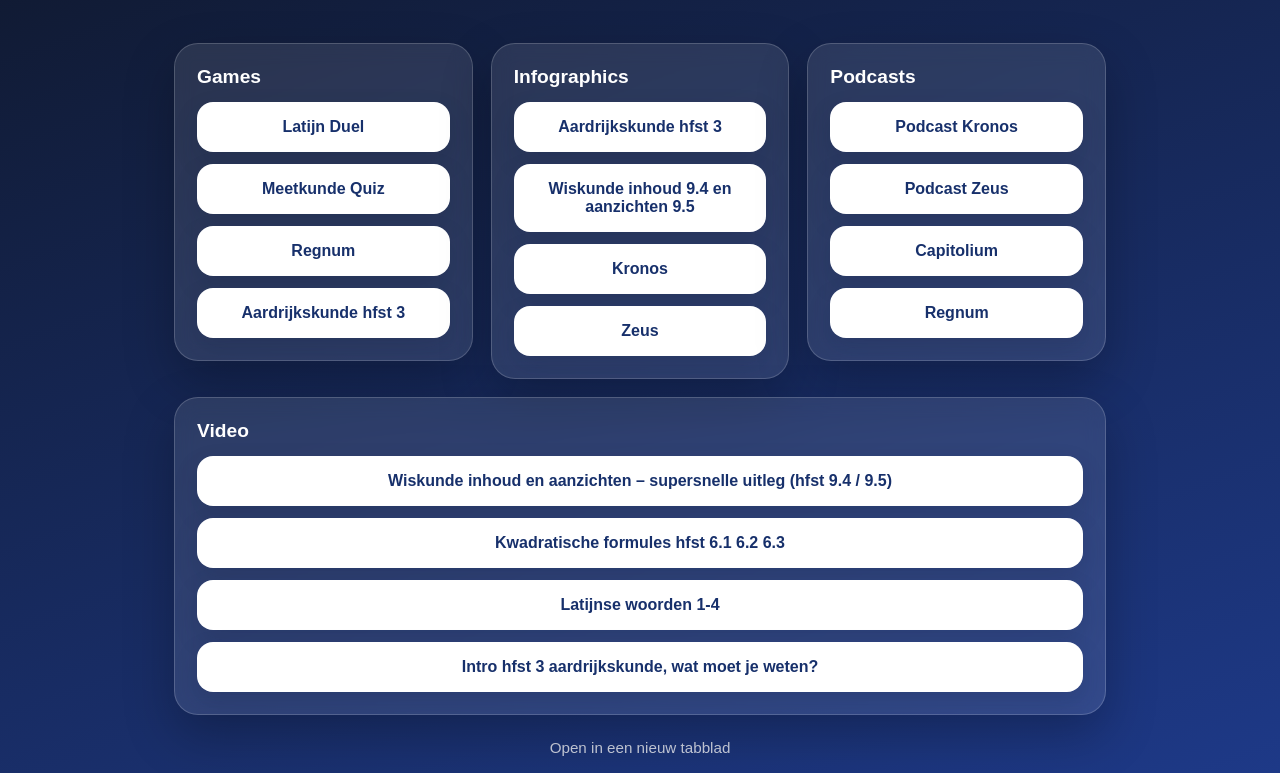
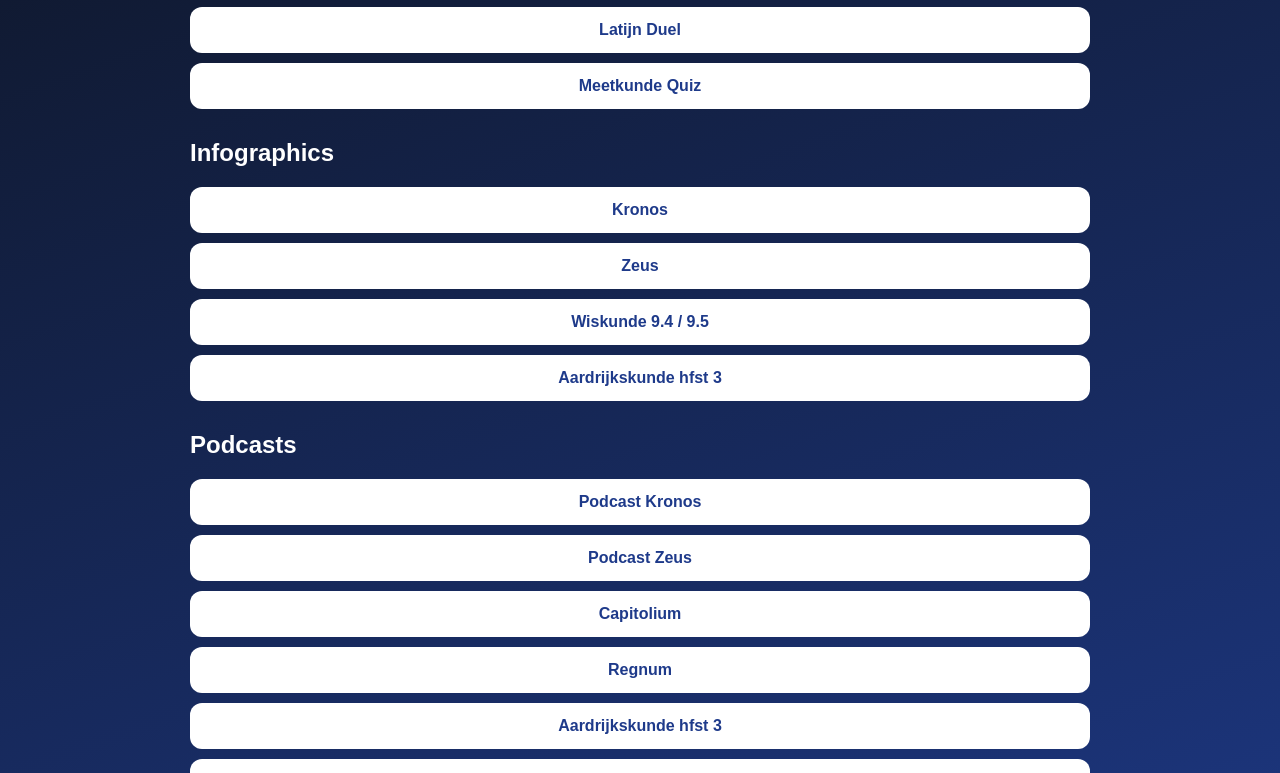
Before and after one commit to barmando/oelbert, a plain HTML site: page index.html in a window 1280 px wide. Shown: the part 149-922 px from the top of the page. Drawn offline with Linux system fonts and the light colour scheme.

Commit message:
Update index.html

```diff
--- a/index.html
+++ b/index.html
@@ -5,214 +5,42 @@
   <meta name="viewport" content="width=device-width, initial-scale=1.0">
   <title>Oelbert Studiehulp</title>
   <style>
-    :root {
-      --bg1: #0f172a;
-      --bg2: #1e3a8a;
-      --card: rgba(255, 255, 255, 0.1);
-      --card-border: rgba(255, 255, 255, 0.18);
-      --text: #ffffff;
-      --muted: rgba(255, 255, 255, 0.78);
-      --button-bg: #ffffff;
-      --button-text: #17306b;
-      --button-hover: #e8eefc;
-      --shadow: 0 20px 50px rgba(0, 0, 0, 0.25);
-      --radius: 24px;
-    }
-
-    * {
-      box-sizing: border-box;
-    }
-
-    body {
-      margin: 0;
-      font-family: Arial, sans-serif;
-      color: var(--text);
-      background: linear-gradient(160deg, var(--bg1), var(--bg2));
-      min-height: 100vh;
-    }
-
-    .page {
-      width: 100%;
-      max-width: 980px;
-      margin: 0 auto;
-      padding: 24px 16px 48px;
-    }
-
-    .hero {
-      text-align: center;
-      padding: 24px 12px 10px;
-    }
-
-    .hero h1 {
-      margin: 0;
-      font-size: clamp(2rem, 5vw, 3.2rem);
-      line-height: 1.1;
-    }
-
-    .hero p {
-      margin: 12px auto 0;
-      max-width: 620px;
-      color: var(--muted);
-      font-size: 1rem;
-      line-height: 1.6;
-    }
-
-    .sections {
-      display: grid;
-      gap: 18px;
-      margin-top: 28px;
-    }
-
-    .section {
-      background: var(--card);
-      border: 1px solid var(--card-border);
-      border-radius: var(--radius);
-      padding: 18px;
-      backdrop-filter: blur(10px);
-      box-shadow: var(--shadow);
-    }
-
-    .section h2 {
-      margin: 0 0 14px;
-      font-size: 1.2rem;
-    }
-
-    .button-list {
-      display: grid;
-      gap: 12px;
-    }
-
-    .button {
-      display: block;
-      width: 100%;
-      padding: 16px 18px;
-      text-decoration: none;
-      color: var(--button-text);
-      background: var(--button-bg);
-      border-radius: 16px;
-      font-weight: 700;
-      font-size: 1rem;
-      text-align: center;
-      transition: transform 0.18s ease, background 0.18s ease, box-shadow 0.18s ease;
-      box-shadow: 0 10px 24px rgba(11, 24, 58, 0.16);
-    }
-
-    .button:hover,
-    .button:focus {
-      background: var(--button-hover);
-      transform: translateY(-2px);
-      outline: none;
-    }
-
-    .footer {
-      text-align: center;
-      color: var(--muted);
-      font-size: 0.95rem;
-      margin-top: 24px;
-    }
-
-    @media (min-width: 720px) {
-      .page {
-        padding: 36px 24px 56px;
-      }
-
-      .sections {
-        grid-template-columns: repeat(3, 1fr);
-        align-items: start;
-      }
-
-      .section {
-        padding: 22px;
-      }
-    }
+    body { margin:0; font-family: Arial, sans-serif; background: linear-gradient(160deg,#0f172a,#1e3a8a); color:white; }
+    .page { max-width:900px; margin:auto; padding:20px; }
+    h1 { text-align:center; }
+    h2 { margin-top:30px; }
+    .button { display:block; margin:10px 0; padding:14px; background:white; color:#1e3a8a; text-decoration:none; border-radius:12px; text-align:center; font-weight:bold; }
+    .button:hover { background:#e5e7eb; }
   </style>
 </head>
 <body>
-  <main class="page">
-    <section class="hero">
-      <h1>Oelbert Studiehulp</h1>
-      <p>Games, infographics en podcasts op één plek.</p>
-    </section>
+<div class="page">
+  <h1>Oelbert Studiehulp</h1>
 
-    <section class="sections">
-      <div class="section">
-        <h2>Games</h2>
-        <div class="button-list">
-          <a class="button" href="https://latijn-duel.vercel.app/" target="_blank" rel="noopener noreferrer">
-            Latijn Duel
-          </a>
-          <a class="button" href="https://notebooklm.google.com/notebook/a1ed4461-cc65-4933-8829-7d8624bd51af?artifactId=b22a2f3c-dd66-44d8-b9fb-1df59c91e16c" target="_blank" rel="noopener noreferrer">
-            Meetkunde Quiz
-          </a>
-                  <a class="button" href="https://notebooklm.google.com/notebook/51611b08-604f-49ae-9ea4-1a9c6a5335c0?artifactId=6da14588-3c4a-450a-9223-369492db706f" target="_blank" rel="noopener noreferrer">
-            Regnum
-          </a>
-          <a class="button" href="https://notebooklm.google.com/notebook/b73a2393-7ba3-4156-a909-3d2d8e0cca56?artifactId=ac2d13a5-1681-4da6-8281-f6a678b554a3" target="_blank" rel="noopener noreferrer">
-            Aardrijkskunde hfst 3
-          </a>
-        </div>
-      </div>
+  <h2>Games</h2>
+  <a class="button" href="https://latijn-duel.vercel.app/" target="_blank">Latijn Duel</a>
+  <a class="button" href="https://notebooklm.google.com/notebook/a1ed4461-cc65-4933-8829-7d8624bd51af?artifactId=b22a2f3c-dd66-44d8-b9fb-1df59c91e16c" target="_blank">Meetkunde Quiz</a>
 
-      <div class="section">
-        <h2>Infographics</h2>
-        <div class="button-list">
-          <a class="button" href="https://notebooklm.google.com/notebook/b73a2393-7ba3-4156-a909-3d2d8e0cca56?artifactId=3b754eab-12a1-486c-987d-95f72fd516d5" target="_blank" rel="noopener noreferrer">
-            Aardrijkskunde hfst 3
-          </a>
-          <a class="button" href="inhoudaanzicht.png" target="_blank" rel="noopener noreferrer">
-            Wiskunde inhoud 9.4 en aanzichten 9.5
-          </a>
-          <a class="button" href="3Kronos.png" target="_blank" rel="noopener noreferrer">
-            Kronos
-          </a>
-          <a class="button" href="4Zeus.png" target="_blank" rel="noopener noreferrer">
-            Zeus
-          </a>
-        </div>
-      </div>
+  <h2>Infographics</h2>
+  <a class="button" href="3Kronos.png" target="_blank">Kronos</a>
+  <a class="button" href="4Zeus.png" target="_blank">Zeus</a>
+  <a class="button" href="inhoudaanzicht.png" target="_blank">Wiskunde 9.4 / 9.5</a>
+  <a class="button" href="https://notebooklm.google.com/notebook/b73a2393-7ba3-4156-a909-3d2d8e0cca56?artifactId=3b754eab-12a1-486c-987d-95f72fd516d5" target="_blank">Aardrijkskunde hfst 3</a>
 
-      <div class="section">
-        <h2>Podcasts</h2>
-        <div class="button-list">
-          <a class="button" href="https://notebooklm.google.com/notebook/c23c12bb-ddf3-4cf4-9214-60404ca574fe?artifactId=bee21f46-c7a0-4627-8809-aa54934f94fe" target="_blank" rel="noopener noreferrer">
-            Podcast Kronos
-          </a>
-          <a class="button" href="https://notebooklm.google.com/notebook/72242292-62bb-4b3f-b30c-e1b16c24b96d?artifactId=e4891ab4-b0f0-4f18-98e7-ec8a2af43bf7" target="_blank" rel="noopener noreferrer">
-            Podcast Zeus
-          </a>
-          <a class="button" href="https://notebooklm.google.com/notebook/a2817997-94d2-45e4-b51a-d1b444e2c206?artifactId=43c4b829-a9a4-4337-bb8d-04ed6b7dd58f" target="_blank" rel="noopener noreferrer">
-            Capitolium
-          </a>
-          <a class="button" href="https://notebooklm.google.com/notebook/51611b08-604f-49ae-9ea4-1a9c6a5335c0?artifactId=6da14588-3c4a-450a-9223-369492db706f" target="_blank" rel="noopener noreferrer">
-            Regnum
-          </a>
-        </div>
-      </div>
-    </section>
+  <h2>Podcasts</h2>
+  <a class="button" href="https://notebooklm.google.com/notebook/c23c12bb-ddf3-4cf4-9214-60404ca574fe?artifactId=bee21f46-c7a0-4627-8809-aa54934f94fe" target="_blank">Podcast Kronos</a>
+  <a class="button" href="https://notebooklm.google.com/notebook/72242292-62bb-4b3f-b30c-e1b16c24b96d?artifactId=e4891ab4-b0f0-4f18-98e7-ec8a2af43bf7" target="_blank">Podcast Zeus</a>
+  <a class="button" href="https://notebooklm.google.com/notebook/a2817997-94d2-45e4-b51a-d1b444e2c206?artifactId=43c4b829-a9a4-4337-bb8d-04ed6b7dd58f" target="_blank">Capitolium</a>
+  <a class="button" href="https://notebooklm.google.com/notebook/51611b08-604f-49ae-9ea4-1a9c6a5335c0?artifactId=6da14588-3c4a-450a-9223-369492db706f" target="_blank">Regnum</a>
+  <a class="button" href="https://notebooklm.google.com/notebook/b73a2393-7ba3-4156-a909-3d2d8e0cca56?artifactId=ac2d13a5-1681-4da6-8281-f6a678b554a3" target="_blank">Aardrijkskunde hfst 3</a>
+  <a class="button" href="https://notebooklm.google.com/notebook/b73a2393-7ba3-4156-a909-3d2d8e0cca56?artifactId=0c16fcaf-2019-4ca7-8894-91b1d6ef7952" target="_blank">Intro hfst 3 aardrijkskunde</a>
 
-    <section class="sections" style="margin-top:18px;">
-      <div class="section" style="grid-column: 1 / -1;">
-        <h2>Video</h2>
-        <div class="button-list">
-          <a class="button" href="https://notebooklm.google.com/notebook/a1ed4461-cc65-4933-8829-7d8624bd51af?artifactId=4ec8c264-021e-4d7e-8198-f0bf82322ba8" target="_blank" rel="noopener noreferrer">
-            Wiskunde inhoud en aanzichten – supersnelle uitleg (hfst 9.4 / 9.5)
-          </a>
-          <a class="button" href="https://notebooklm.google.com/notebook/eafce1a0-77ec-4da2-9a6b-90fbe0322f18?artifactId=9704424f-a079-4894-aff1-eaf8b12c9c54" target="_blank" rel="noopener noreferrer">
-            Kwadratische formules hfst 6.1 6.2 6.3
-          </a>
-          <a class="button" href="https://notebooklm.google.com/notebook/068c794a-8131-4121-a5e7-57ae30f22b1b?artifactId=01f4f89d-2ac0-4849-915e-3408e6dae92f" target="_blank" rel="noopener noreferrer">
-            Latijnse woorden 1-4
-          </a>
-          <a class="button" href="https://notebooklm.google.com/notebook/b73a2393-7ba3-4156-a909-3d2d8e0cca56?artifactId=0c16fcaf-2019-4ca7-8894-91b1d6ef7952" target="_blank" rel="noopener noreferrer">
-            Intro hfst 3 aardrijkskunde, wat moet je weten?
-          </a>
-        </div>
-      </div>
-    </section>
+  <h2>Video</h2>
+  <a class="button" href="https://notebooklm.google.com/notebook/a1ed4461-cc65-4933-8829-7d8624bd51af?artifactId=4ec8c264-021e-4d7e-8198-f0bf82322ba8" target="_blank">Wiskunde 9.4 / 9.5</a>
+  <a class="button" href="https://notebooklm.google.com/notebook/eafce1a0-77ec-4da2-9a6b-90fbe0322f18?artifactId=9704424f-a079-4894-aff1-eaf8b12c9c54" target="_blank">Kwadratische formules 6.1-6.3</a>
+  <a class="button" href="https://notebooklm.google.com/notebook/068c794a-8131-4121-a5e7-57ae30f22b1b?artifactId=01f4f89d-2ac0-4849-915e-3408e6dae92f" target="_blank">Latijnse woorden 1-4</a>
 
-    <div class="footer">
-      Open in een nieuw tabblad
-    </div>
-  </main>
+
+</div>
 </body>
 </html>
```
